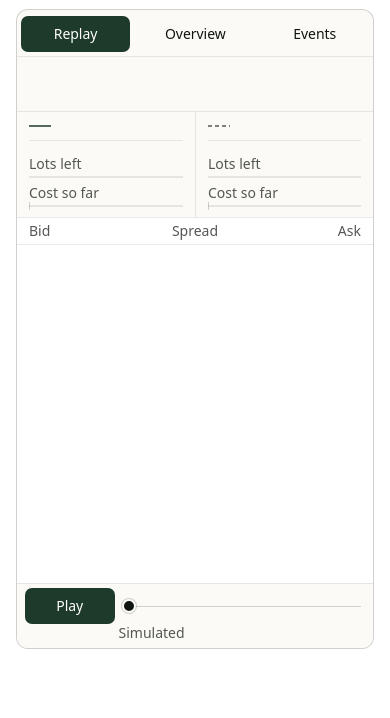
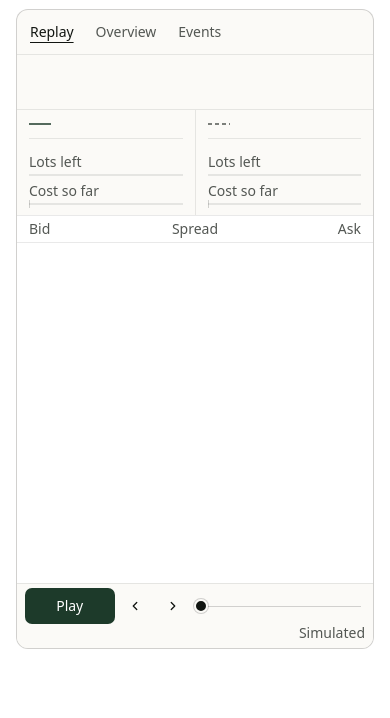
Before and after one commit to qbeka/market-replay, a plain HTML site: page site/template.html in a window 390 px wide. Shown: the part 91-809 px from the top of the page. Drawn offline with Linux system fonts and the light colour scheme.

Commit message:
feat(site): on a phone show the view switch as words and keep Previous and Next

```diff
--- a/site/template.html
+++ b/site/template.html
@@ -300,8 +300,17 @@ body {
   :root { --stage-height: clamp(430px, calc(100svh - 128px), 640px); }
   .title { margin-bottom: 12px; }
   .title h1 { font-size: 32px; line-height: 36px; }
-  .head { flex-direction: column; align-items: stretch; gap: 2px; padding: 4px; }
-  .seg .control { flex: 1 1 auto; padding: 0 6px; }
+  .head { flex-direction: column; align-items: stretch; gap: 0; padding: 4px; }
+  #scenes .control { flex: 1 1 auto; padding: 0 6px; }
+  /* On a phone the view switch is a row of plain words, so only the orders read as tabs. */
+  #modes { gap: 20px; padding: 0 8px; }
+  #modes .control,
+  #modes .control:active { min-height: 36px; padding: 0; background: transparent; color: var(--muted); font-weight: 400; }
+  #modes .control[aria-pressed='true'] { color: var(--ink); text-decoration: underline; text-decoration-thickness: 1px; text-underline-offset: 5px; }
+  @media (hover: hover) {
+    #modes .control:hover, #modes .control:active,
+    #modes .control[aria-pressed='true']:hover, #modes .control[aria-pressed='true']:active { background: transparent; color: var(--ink); }
+  }
   .strip { flex-direction: column; gap: 0; min-height: 0; padding: 7px 12px; }
   #caption { text-align: left; min-height: 40px; }
   .replay { grid-template-columns: minmax(0, 1fr) minmax(0, 1fr); grid-template-rows: auto minmax(0, 1fr); }
@@ -317,9 +326,10 @@ body {
   .spine { grid-column: 1 / -1; grid-row: 2; border: 0; border-top: 1px solid var(--line); }
   .quote { padding: 4px 12px; line-height: 18px; }
   .plot text { font-size: 12px; }
-  .transport { display: grid; grid-template-columns: auto minmax(0, 1fr) auto; column-gap: 4px; row-gap: 0; padding: 4px 8px 6px; }
-  #prev, #next { display: none; }
-  .scrub { grid-column: 2 / -1; margin: 0 4px 0 10px; }
+  .transport { display: grid; grid-template-columns: auto auto auto minmax(0, 1fr); column-gap: 2px; row-gap: 0; padding: 4px 8px 6px; }
+  .scrub { margin: 0 4px 0 8px; }
+  .clock { grid-column: 1 / 4; }
+  .sim { justify-self: end; }
   .clock { min-width: 0; text-align: left; line-height: 18px; }
   .sim { padding: 0; line-height: 18px; }
   .overview { padding: 6px 12px; }
```
